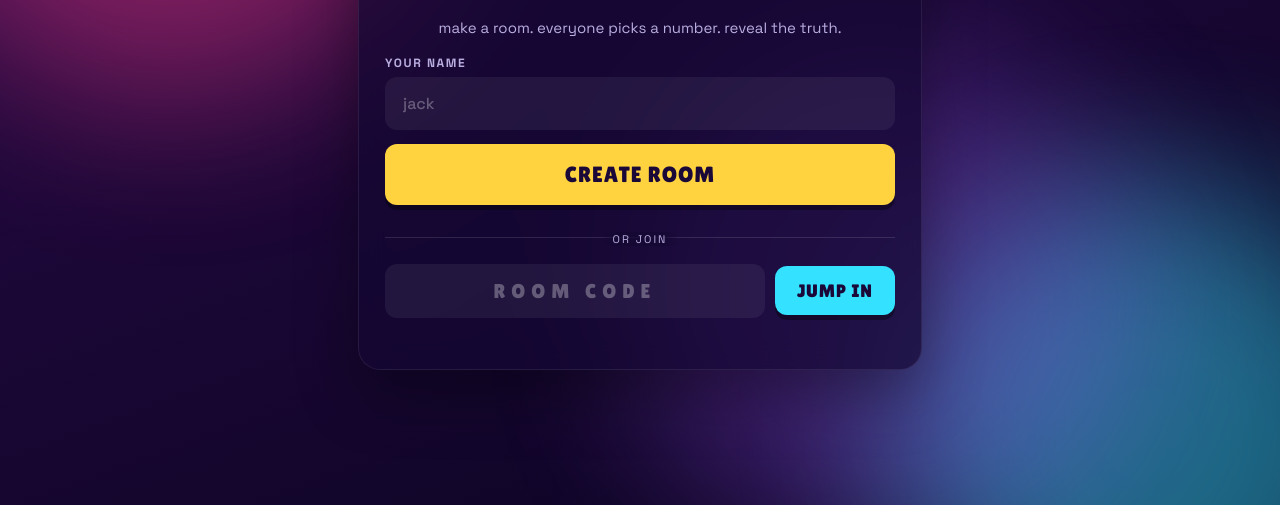
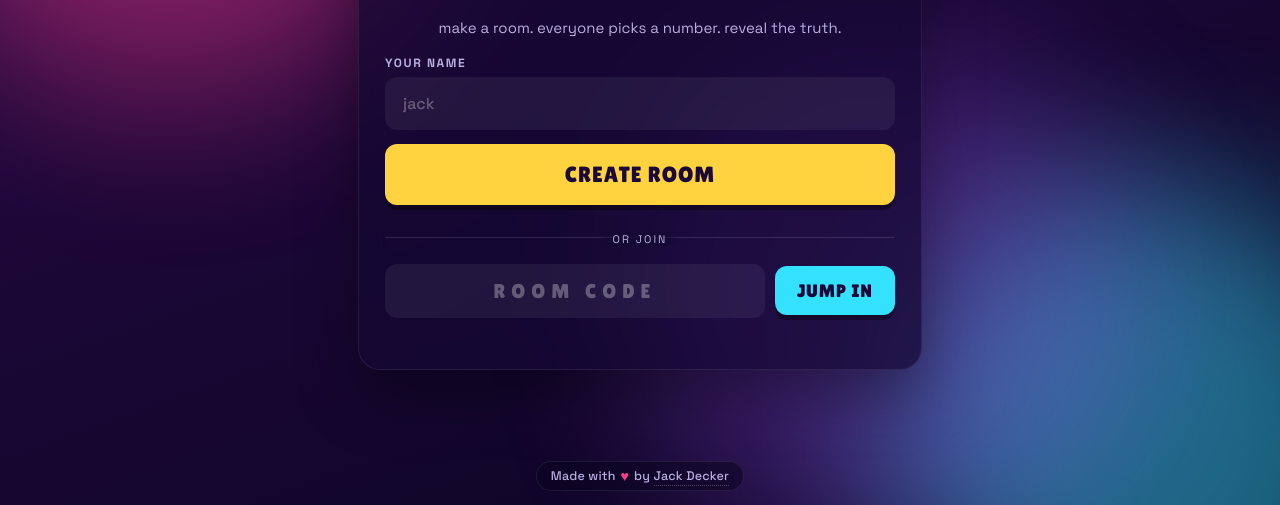
Before and after one commit to jackowfish/guess-room, a website: page public/index.html in a window 1280 px wide. Shown: the part 295-800 px from the top of the page. Drawn offline with nearby package versions, Linux system fonts and the light colour scheme.

Commit message:
ui: add signature footer

```diff
--- a/public/index.html
+++ b/public/index.html
@@ -133,6 +133,12 @@
     </section>
   </main>
 
+  <footer class="site-footer">
+    <span class="credit">
+      Made with <span class="heart" aria-hidden="true">♥</span> by <a href="https://github.com/jackowfish" class="signature" rel="noopener noreferrer">Jack Decker</a>
+    </span>
+  </footer>
+
   <script src="/socket.io/socket.io.js"></script>
   <script src="/app.js"></script>
 </body>
--- a/public/style.css
+++ b/public/style.css
@@ -704,3 +704,58 @@ input:focus { border-color: var(--cyan); background: rgba(255, 255, 255, 0.1); }
 /* iOS prevents zoom on input focus when font-size >= 16px - already covered */
 input { font-size: 16px; }
 .code-input, .guess-input { font-size: max(20px, 1rem); }
+
+/* ---------- Footer signature ----------
+   Pinned to the viewport bottom so the centered .card layout isn't pushed
+   around. Pointer-events disabled on the footer itself so the gradient
+   backdrop doesn't intercept clicks, re-enabled on the credit pill so the
+   signature link stays interactive. */
+.site-footer {
+  position: fixed;
+  left: 0;
+  right: 0;
+  bottom: 0;
+  z-index: 5;
+  text-align: center;
+  padding: 14px 16px calc(14px + env(safe-area-inset-bottom));
+  pointer-events: none;
+}
+.site-footer .credit {
+  display: inline-block;
+  pointer-events: auto;
+  font-family: "Space Grotesk", sans-serif;
+  font-size: 12.5px;
+  font-weight: 500;
+  letter-spacing: 0.2px;
+  color: var(--muted);
+  background: rgba(10, 4, 32, 0.55);
+  padding: 6px 14px;
+  border-radius: 999px;
+  backdrop-filter: blur(8px);
+  -webkit-backdrop-filter: blur(8px);
+  border: 1px solid rgba(255, 255, 255, 0.08);
+}
+.site-footer .heart {
+  color: var(--pink);
+  display: inline-block;
+  margin: 0 2px;
+  animation: heartBeat 1.6s ease-in-out infinite;
+}
+@keyframes heartBeat {
+  0%, 100% { transform: scale(1); }
+  20%      { transform: scale(1.2); }
+  40%      { transform: scale(0.95); }
+  60%      { transform: scale(1.1); }
+}
+/* Subtle dotted underline - obviously hoverable only on hover */
+.site-footer .signature {
+  color: inherit;
+  text-decoration: none;
+  border-bottom: 1px dotted rgba(255, 255, 255, 0.25);
+  padding-bottom: 1px;
+  transition: color 0.15s, border-color 0.15s;
+}
+.site-footer .signature:hover {
+  color: var(--ink);
+  border-bottom-color: rgba(255, 255, 255, 0.6);
+}
```
